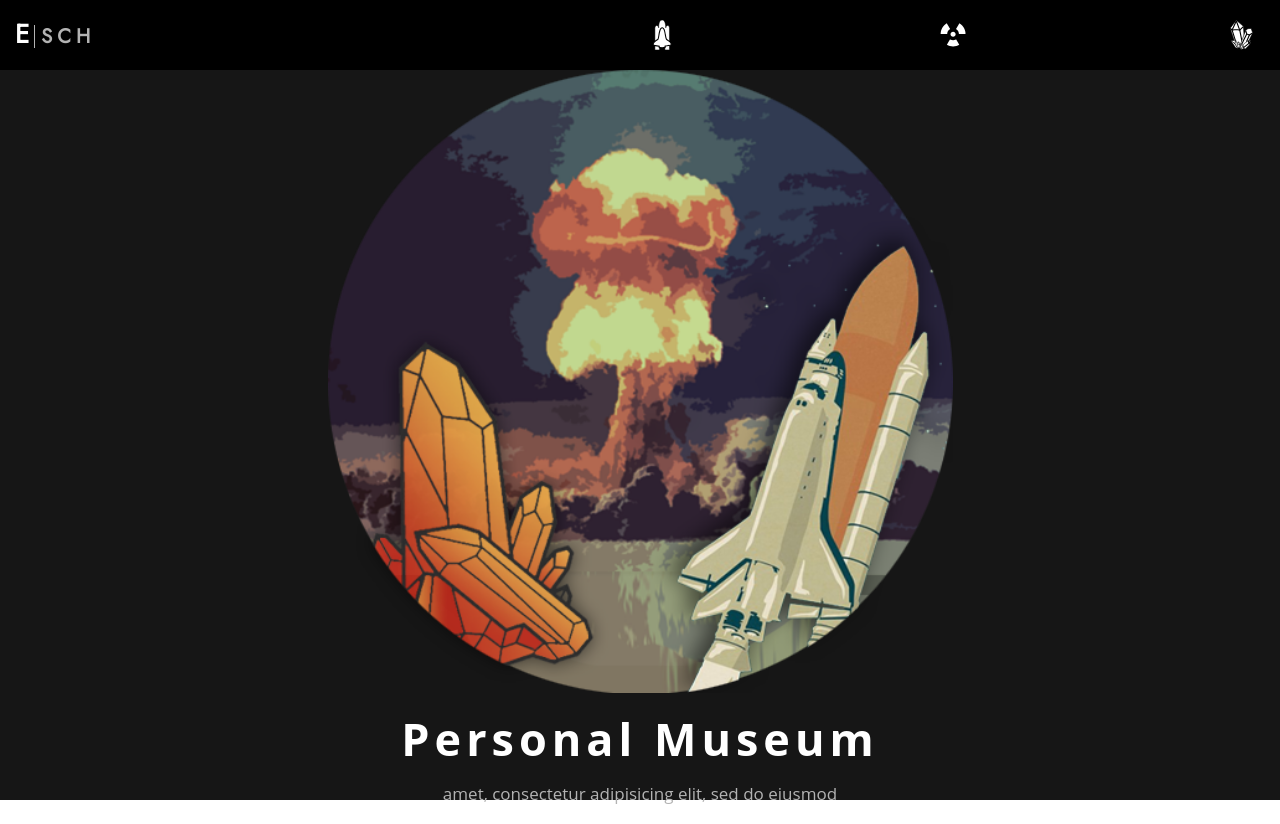
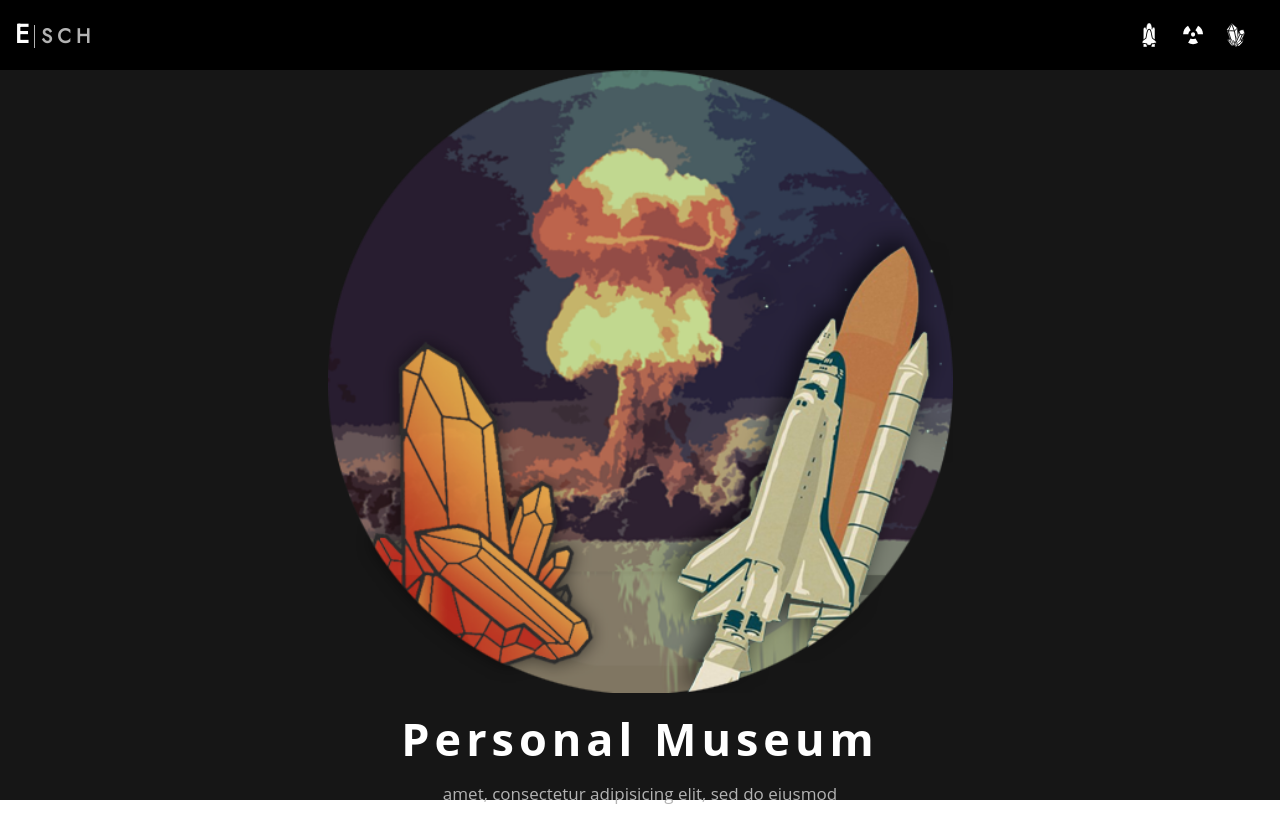
Before and after one commit to Erik-Schlegel/museum.erikschlegel.io, a website: page index.htm in a window 1280 px wide. Drawn offline with Linux system fonts and the light colour scheme.

Commit message:
updating icon styling

```diff
--- a/client/styles/standards/_Main.scss
+++ b/client/styles/standards/_Main.scss
@@ -38,19 +38,17 @@ main
 		nav
 		{
 			display: flex;
-			justify-content: space-between;
+			justify-content: flex-end;
 
 			a
 			{
 				display: flex;
 				width: 4.4rem;
 				height: 4.4rem;
-				justify-content: center;
-				align-items: center;
 
 				img
 				{
-					max-width: 40px;
+					max-width: 32px;
 				}
 			}
 		}
```
Also changed, not shown: client/styles/foundation.css, 1 other file.
